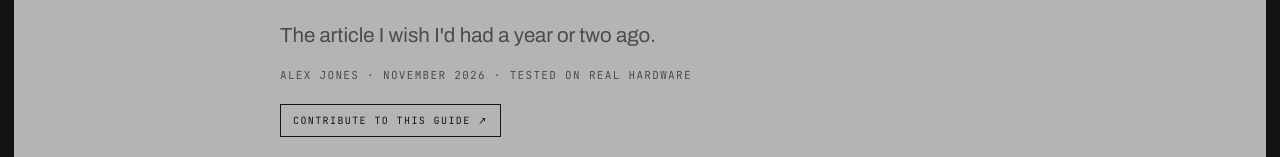
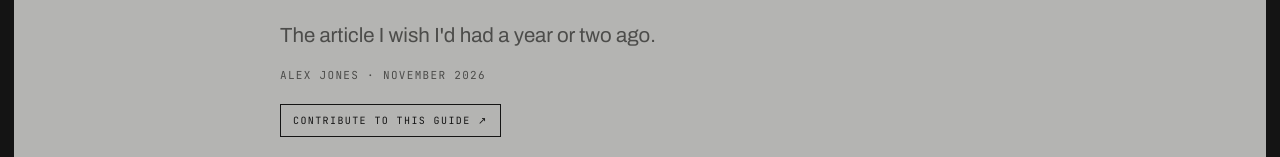
Before and after one commit to AlexsJones/website, a Next.js app: page /blog/k8s-local-llm in a window 1280 px wide. Shown: the part 576-733 px from the top of the page. Built offline with nearby package versions, Linux system fonts and the light colour scheme; no server answers.

Commit message:
k8s guide: drop 'Tested on real hardware' from the byline

```diff
--- a/src/app/blog/k8s-local-llm/page.tsx
+++ b/src/app/blog/k8s-local-llm/page.tsx
@@ -268,7 +268,7 @@ export default async function K8sLocalLlmPage() {
             <p className="mt-5 font-[family-name:var(--font-archivo)] text-[clamp(17px,1.6vw,21px)] leading-[1.45] text-ash">{subtitle}</p>
           )}
           <div className="mt-4 font-mono text-[11px] uppercase tracking-[0.12em] text-ash">
-            Alex Jones · November 2026 · Tested on real hardware
+            Alex Jones · November 2026
           </div>
           <a
             href={REPO_URL}
```
